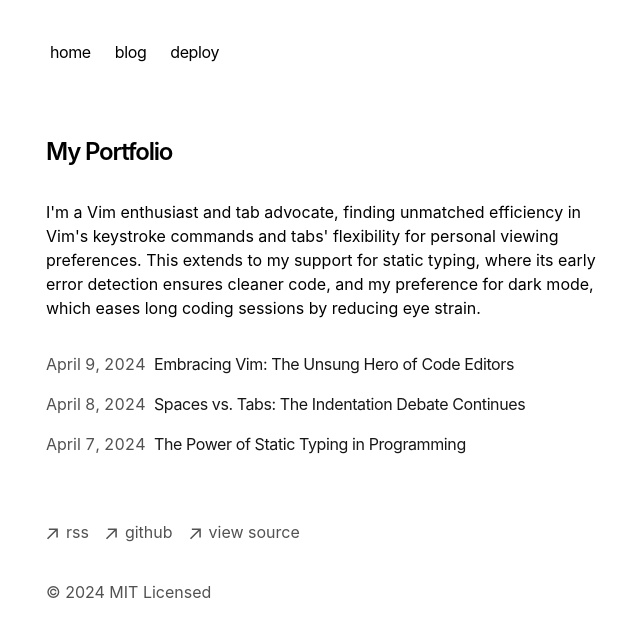
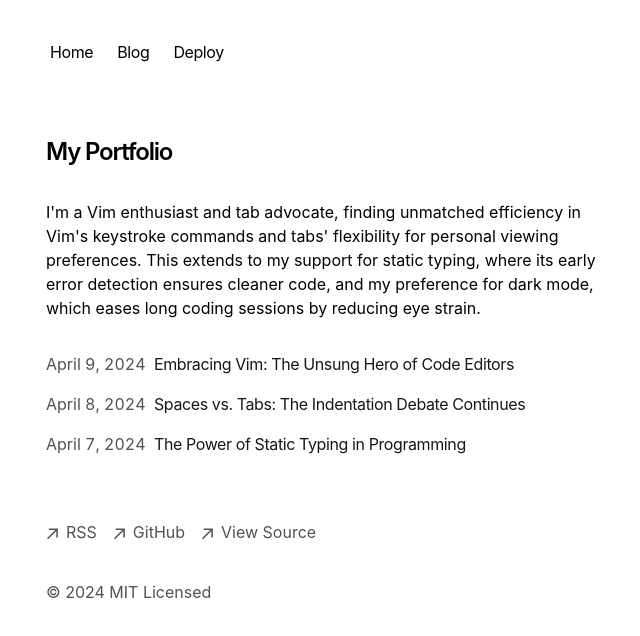
Before and after one commit to ANJ-23/ajs-blog-portfolio, a Next.js app: page / in a window 1280 px wide. Shown: the top 636 px of the page, without its empty margins (306-946 px from the left). Built offline with nearby package versions, Linux system fonts and the light colour scheme.

Commit message:
Added notes - 1

```diff
--- a/app/components/footer.tsx
+++ b/app/components/footer.tsx
@@ -15,6 +15,9 @@ function ArrowIcon() {
   )
 }
 
+// Move Footer to very bottom (no matter the size)
+// (see Tailwind.css docs)
+
 export default function Footer() {
   return (
     <footer className="mb-16">
@@ -27,7 +30,7 @@ export default function Footer() {
             href="/rss"
           >
             <ArrowIcon />
-            <p className="ml-2 h-7">rss</p>
+            <p className="ml-2 h-7">RSS</p>
           </a>
         </li>
         <li>
@@ -38,7 +41,7 @@ export default function Footer() {
             href="https://github.com/vercel/next.js"
           >
             <ArrowIcon />
-            <p className="ml-2 h-7">github</p>
+            <p className="ml-2 h-7">GitHub</p>
           </a>
         </li>
         <li>
@@ -49,7 +52,7 @@ export default function Footer() {
             href="https://vercel.com/templates/next.js/portfolio-starter-kit"
           >
             <ArrowIcon />
-            <p className="ml-2 h-7">view source</p>
+            <p className="ml-2 h-7">View Source</p>
           </a>
         </li>
       </ul>
--- a/app/components/nav.tsx
+++ b/app/components/nav.tsx
@@ -1,16 +1,19 @@
 import Link from 'next/link'
 
+// URL routes + link names
 const navItems = {
   '/': {
-    name: 'home',
+    name: 'Home',
   },
   '/blog': {
-    name: 'blog',
+    name: 'Blog',
   },
   'https://vercel.com/templates/next.js/portfolio-starter-kit': {
-    name: 'deploy',
+    name: 'Deploy',
   },
 }
+
+// change Navbar color?
 
 export function Navbar() {
   return (
--- a/app/layout.tsx
+++ b/app/layout.tsx
@@ -1,3 +1,6 @@
+// Base layout throughout the site
+// This site's layout (so far) = Navbar, (static page content - home or blog), Footer, (analytics stuff behind the scenes)
+
 import './global.css'
 import type { Metadata } from 'next'
 import { GeistSans } from 'geist/font/sans'
--- a/app/page.tsx
+++ b/app/page.tsx
@@ -1,4 +1,7 @@
 import { BlogPosts } from 'app/components/posts'
+
+// Home Page
+// Do Tailwind.css magic here (3 rows of flexboxes - 1 nav container row, 1 body container row with 3 boxes, 1 footer container row with 1 centered box)
 
 export default function Page() {
   return (
```
Also changed, not shown: 2 other files (tests, documents, lock files or other folders).
